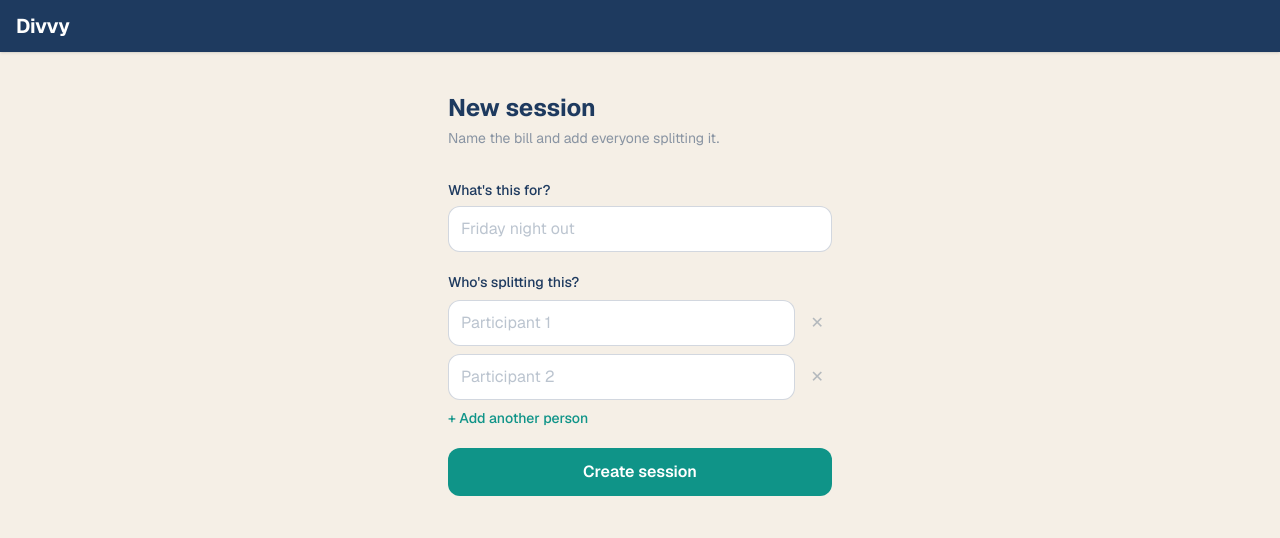
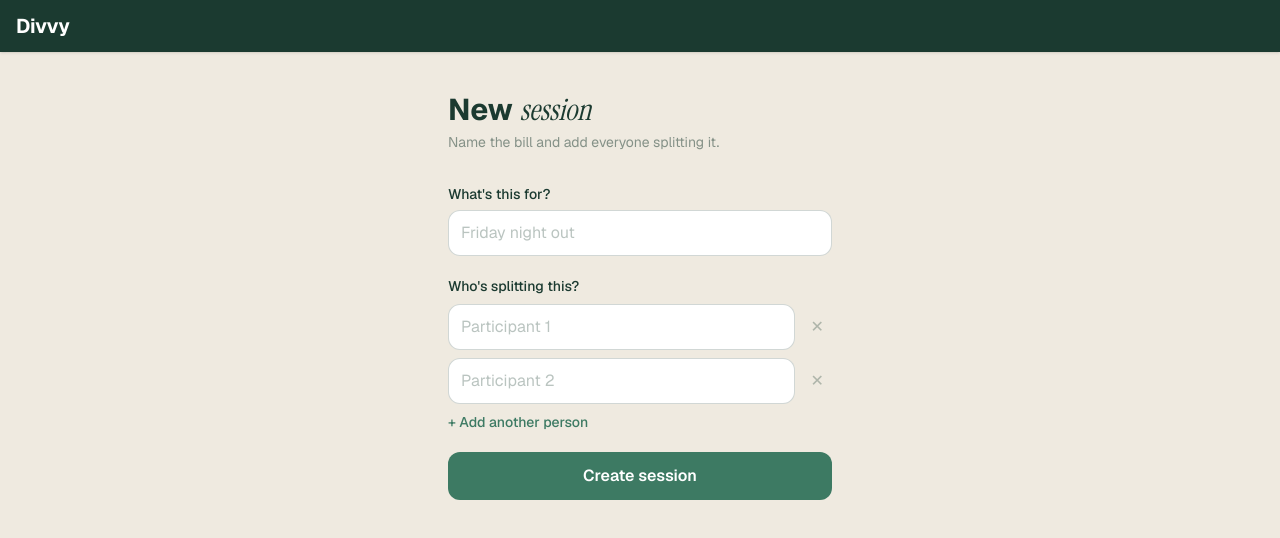
Before and after one commit to ryansabandal/divvy-app, a Next.js app: page / in a window 1280 px wide. Shown: the top 538 px of the page. Built offline with nearby package versions, Linux system fonts and the light colour scheme.

Commit message:
Revamped UI and updated docs for top priority next session

```diff
--- a/app/[sessionId]/page.tsx
+++ b/app/[sessionId]/page.tsx
@@ -24,6 +24,7 @@ import { CSS } from "@dnd-kit/utilities";
 import { saveRecentSession } from "@/lib/recentSessions";
 import { parseBankDetails, formatBankDetails } from "@/lib/paymentDetails";
 import { fetcher } from "@/lib/fetcher";
+import { SessionSummary } from "@/components/SessionSummary";
 import type { Participant, Expense, Session } from "@/lib/types";
 
 // One draggable expense card. Pulled out as its own component (rather than inlined in a .map())
@@ -474,8 +475,15 @@ export default function SessionPage() {
         <Link href="/" className="mb-4 inline-block text-sm font-medium text-teal">
           ← Home
         </Link>
-        <h1 className="text-2xl font-bold text-navy mb-1">{session.name}</h1>
-        <p className="text-sm text-navy/50 mb-8">{session.participants.length} people</p>
+        {/* Serif upright, not italic and not bold — Instrument Serif is weight-400 only,
+            so font-bold would synthesise a fake bold rather than load a real one */}
+        <h1 className="heading-title text-3xl text-navy mb-4">{session.name}</h1>
+
+        {/* The old "{n} people" subtitle lived here; that fact is now a tile in the summary */}
+        <SessionSummary
+          expenses={session.expenses}
+          participantCount={session.participants.length}
+        />
 
         {/* Participants — tap a row to set that person's payment method for the settle screen */}
         <section className="mb-8">
--- a/app/[sessionId]/settle/page.tsx
+++ b/app/[sessionId]/settle/page.tsx
@@ -8,6 +8,7 @@ import { fetcher } from "@/lib/fetcher";
 import { buildParticipantBreakdown } from "@/lib/expenseBreakdown";
 import { ExpenseBreakdown } from "@/components/ExpenseBreakdown";
 import { PaymentAction } from "@/components/PaymentAction";
+import { SessionSummary } from "@/components/SessionSummary";
 import { SettlementProgress } from "@/components/SettlementProgress";
 import { StalePlanBanner } from "@/components/StalePlanBanner";
 import type { Session, SettlementsResponse } from "@/lib/types";
@@ -96,10 +97,21 @@ export default function SettlePage() {
   return (
     <main className="flex-1 flex flex-col items-center px-4 py-8">
       <div className="w-full max-w-sm">
-        <h1 className="text-2xl font-bold text-navy mb-1">Settle up</h1>
-        <p className="text-sm text-navy/50 mb-8">
+        <h1 className="text-3xl font-bold text-navy mb-1">
+          Settle <span className="heading-accent">up</span>
+        </h1>
+        <p className="text-sm text-navy/50 mb-4">
           {frozen ? "Track who's paid back" : "Who owes who, with the fewest payments"}
         </p>
+
+        {/* Guarded on `session` — this page renders as soon as the settlements fetch resolves,
+            while the session fetch (which carries expenses) may still be in flight */}
+        {session && (
+          <SessionSummary
+            expenses={session.expenses}
+            participantCount={session.participants.length}
+          />
+        )}
 
         {settlements.length === 0 ? (
           // Either nobody owes anything, or a frozen plan with zero rows looks identical to a
--- a/app/[sessionId]/view/page.tsx
+++ b/app/[sessionId]/view/page.tsx
@@ -6,6 +6,7 @@ import { fetcher } from "@/lib/fetcher";
 import { buildParticipantBreakdown } from "@/lib/expenseBreakdown";
 import { ExpenseBreakdown } from "@/components/ExpenseBreakdown";
 import { PaymentAction } from "@/components/PaymentAction";
+import { SessionSummary } from "@/components/SessionSummary";
 import { SettlementProgress } from "@/components/SettlementProgress";
 import { StalePlanBanner } from "@/components/StalePlanBanner";
 import type { Session, SettlementsResponse } from "@/lib/types";
@@ -41,8 +42,13 @@ export default function ViewPage() {
   return (
     <main className="flex-1 flex flex-col items-center px-4 py-8">
       <div className="w-full max-w-sm">
-        <h1 className="text-2xl font-bold text-navy mb-1">{session.name}</h1>
-        <p className="text-sm text-navy/50 mb-8">{session.participants.length} people</p>
+        <h1 className="heading-title text-3xl text-navy mb-4">{session.name}</h1>
+
+        {/* The old "{n} people" subtitle lived here; that fact is now a tile in the summary */}
+        <SessionSummary
+          expenses={session.expenses}
+          participantCount={session.participants.length}
+        />
 
         {/* Expenses — read-only; same card layout as the session page minus the delete button */}
         <section className="mb-8">
--- a/app/globals.css
+++ b/app/globals.css
@@ -6,10 +6,19 @@
    can reference them with var(--color-*).
    Change one value here to propagate across the whole app. */
 @theme inline {
-  --color-navy:  #1e3a5f;
-  --color-teal:  #0f9488;
-  --color-sky:   #bae6fd;
-  --color-beige: #f5efe6;
+  /* NOTE: these token NAMES are historical and no longer describe their colors.
+     The 2026-08-15 design refresh moved the palette from navy/teal to forest/sage
+     but kept the names, because "navy" alone has ~100 call sites across the app —
+     renaming would bury a visual change inside a 127-site mechanical sweep.
+     Read them as roles, not colors:
+       navy  = darkest ink — header, dark tiles, primary text
+       teal  = interactive accent — CTAs, links, progress fill
+       sky   = accent tile surface
+       beige = page background */
+  --color-navy:  #1b3a30;
+  --color-teal:  #3d7a63;
+  --color-sky:   #e4dccb;
+  --color-beige: #efeae0;
   --font-sans:   var(--font-geist-sans);
   --font-mono:   var(--font-geist-mono);
 }
@@ -132,6 +141,73 @@ body {
 .input::placeholder { color: var(--color-navy-30); }
 .input:focus { outline: none; box-shadow: 0 0 0 2px var(--color-teal-40); }
 
+/* ─── Heading serif ─────────────────────────────────────────────────────────
+   Instrument Serif, used sparingly for editorial contrast against Geist Sans.
+   Two variants, deliberately distinct:
+     .heading-accent — italic, for ONE static word inside a sans heading
+                       ("New /session/"). This is the brand voice.
+     .heading-title  — upright, for user-supplied titles (a session name).
+                       Not italic: an arbitrary name like "Bar tab 3/14" reads
+                       badly slanted, and italicising someone's typed text
+                       implies an emphasis they didn't ask for.
+   Never applied to body copy, labels, or numbers. */
+.heading-accent {
+  font-family: var(--font-instrument-serif), Georgia, serif;
+  font-style: italic;
+  font-weight: 400;
+}
+.heading-title {
+  font-family: var(--font-instrument-serif), Georgia, serif;
+  font-weight: 400;
+  letter-spacing: -0.01em;
+}
+
+/* ─── Bento summary tiles ───────────────────────────────────────────────────
+   Session-summary grid: a big number as the visual anchor with a small label
+   under it. Two columns is the honest maximum inside the app's max-w-sm
+   (384px) column, so the hero tile spans both and the rest sit 2-up. */
+.bento-grid {
+  display: grid;
+  grid-template-columns: repeat(2, minmax(0, 1fr));
+  gap: 0.625rem;
+}
+.bento-tile {
+  display: flex;
+  flex-direction: column;
+  gap: 0.125rem;
+  border-radius: 1rem;
+  border: 1px solid var(--color-navy-10);
+  background-color: #ffffff;
+  padding: 0.875rem 1rem;
+}
+.bento-tile-wide { grid-column: span 2; }
+
+/* Dark + cream variants, mirroring the mixed-surface grid this design borrows from */
+.bento-tile-dark  { border-color: transparent; background-color: var(--color-navy); }
+.bento-tile-cream { border-color: transparent; background-color: var(--color-sky); }
+
+/* The number itself — tabular figures so digits don't jitter between renders
+   (amounts update live as expenses are added/edited) */
+.bento-value {
+  font-size: 1.5rem;
+  line-height: 1.15;
+  font-weight: 700;
+  letter-spacing: -0.02em;
+  font-variant-numeric: tabular-nums;
+  color: var(--color-navy);
+}
+.bento-tile-wide .bento-value { font-size: 2rem; }
+.bento-tile-dark .bento-value { color: #ffffff; }
+
+.bento-label {
+  font-size: 0.6875rem;
+  font-weight: 600;
+  text-transform: uppercase;
+  letter-spacing: 0.06em;
+  color: var(--color-navy-50);
+}
+.bento-tile-dark .bento-label { color: rgb(255 255 255 / 0.55); }
+
 /* Section heading — "Who's splitting", "Expenses", "Add an expense" */
 .section-label {
   display: block;
--- a/app/layout.tsx
+++ b/app/layout.tsx
@@ -1,5 +1,5 @@
 import type { Metadata } from "next";
-import { Geist, Geist_Mono } from "next/font/google";
+import { Geist, Geist_Mono, Instrument_Serif } from "next/font/google";
 import "./globals.css";
 
 const geistSans = Geist({
@@ -10,6 +10,17 @@ const geistSans = Geist({
 const geistMono = Geist_Mono({
   variable: "--font-geist-mono",
   subsets: ["latin"],
+});
+
+// Editorial serif used only for heading accents (see .heading-accent / .heading-title in
+// globals.css). Non-variable single-weight family, so `weight` is required — omitting it
+// is a build-time error, not a silent fallback. Italic must be requested explicitly.
+const instrumentSerif = Instrument_Serif({
+  variable: "--font-instrument-serif",
+  weight: "400",
+  style: ["normal", "italic"],
+  subsets: ["latin"],
+  display: "swap",
 });
 
 export const metadata: Metadata = {
@@ -25,7 +36,7 @@ export default function RootLayout({
   return (
     <html
       lang="en"
-      className={`${geistSans.variable} ${geistMono.variable} h-full antialiased`}
+      className={`${geistSans.variable} ${geistMono.variable} ${instrumentSerif.variable} h-full antialiased`}
     >
       <body className="min-h-full flex flex-col">
         {/* Sticky branded header — stays visible as users scroll through long expense lists */}
--- a/app/page.tsx
+++ b/app/page.tsx
@@ -94,7 +94,9 @@ export default function CreateSessionPage() {
           </section>
         )}
 
-        <h1 className="text-2xl font-bold text-navy mb-1">New session</h1>
+        <h1 className="text-3xl font-bold text-navy mb-1">
+          New <span className="heading-accent">session</span>
+        </h1>
         <p className="text-sm text-navy/50 mb-8">Name the bill and add everyone splitting it.</p>
 
         <form onSubmit={handleSubmit} className="flex flex-col gap-5">
--- /dev/null
+++ b/components/SessionSummary.tsx
@@ -0,0 +1,51 @@
+import type { Expense } from "@/lib/types";
+
+// Group thousands for the hero numbers only. The rest of the app renders amounts as a plain
+// toFixed(2) (e.g. ₱4800.00), which is fine inline in a list — but these tiles exist to be
+// glanceable, and ₱6,950.00 is read faster than ₱6950.00. Deliberate local deviation, not drift.
+function formatPeso(amount: number) {
+  return amount.toLocaleString("en-PH", { minimumFractionDigits: 2, maximumFractionDigits: 2 });
+}
+
+// At-a-glance summary tiles above the fold on the session, settle, and read-only view pages.
+// Deliberately does NOT show settlement progress: settle and view already render
+// <SettlementProgress>, and a progress tile stacked directly above that bar would be the
+// same fact twice. Keeping it out also means this component needs no settlement data, so the
+// session page (which only fetches GET /api/sessions/:id) can use it without a second request.
+export function SessionSummary({
+  expenses,
+  participantCount,
+}: {
+  expenses: Expense[];
+  participantCount: number;
+}) {
+  // "Total spent" is the sum of what was actually PAID (expense.amount), not the sum of
+  // ExpenseSplit.amount_owed. The two are not guaranteed equal: the CUSTOM-split guard only
+  // enforces agreement to within RECONCILED_EPSILON (half a centavo) per expense, so across a
+  // session those sums can drift by cents. expense.amount is the figure a human can check
+  // against an actual receipt, so it's the honest one to put on screen.
+  const totalSpent = expenses.reduce((sum, e) => sum + e.amount, 0);
+
+  // Derived from the total, not averaged from splits — averaging splits would compound the
+  // same per-expense drift described above. Guard against a session with no participants.
+  const perPerson = participantCount > 0 ? totalSpent / participantCount : 0;
+
+  return (
+    <div className="bento-grid mb-8">
+      <div className="bento-tile bento-tile-dark bento-tile-wide">
+        <span className="bento-value">₱{formatPeso(totalSpent)}</span>
+        <span className="bento-label">Total spent</span>
+      </div>
+
+      <div className="bento-tile bento-tile-cream">
+        <span className="bento-value">{participantCount}</span>
+        <span className="bento-label">{participantCount === 1 ? "Person" : "People"}</span>
+      </div>
+
+      <div className="bento-tile">
+        <span className="bento-value">₱{formatPeso(perPerson)}</span>
+        <span className="bento-label">Avg / person</span>
+      </div>
+    </div>
+  );
+}
```
Also changed, not shown: 1 other file (tests, documents, lock files or other folders).
